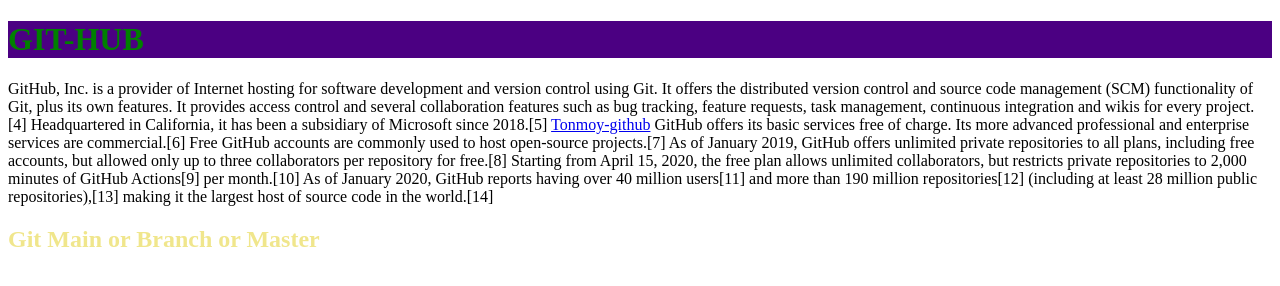
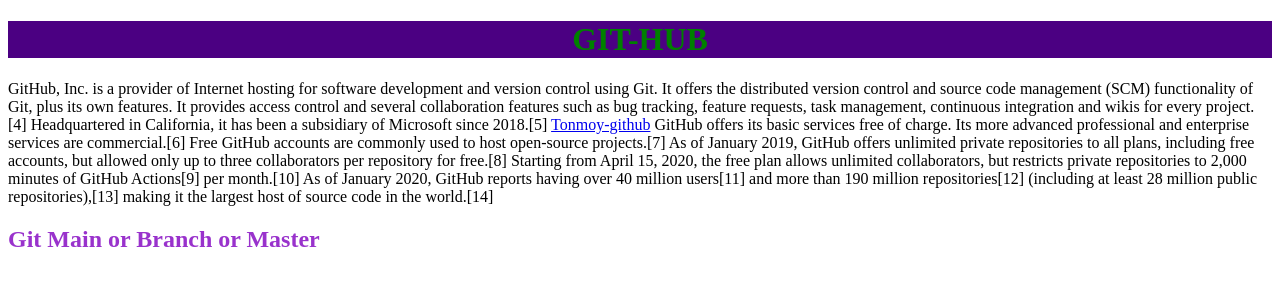
Before and after one commit to tonmoyasiquetamal/practice-git, a plain HTML site: page index.html in a window 1280 px wide. Drawn offline with Linux system fonts and the light colour scheme.

Commit message:
new block added

```diff
--- a/style.css
+++ b/style.css
@@ -2,8 +2,9 @@ h1{
     color: green;
     background-color: indigo;
     background-image: no-repeat;
+    text-align: center;
 }
 h2{
-    color: khaki;
+    color: darkorchid;
 
 }
```
